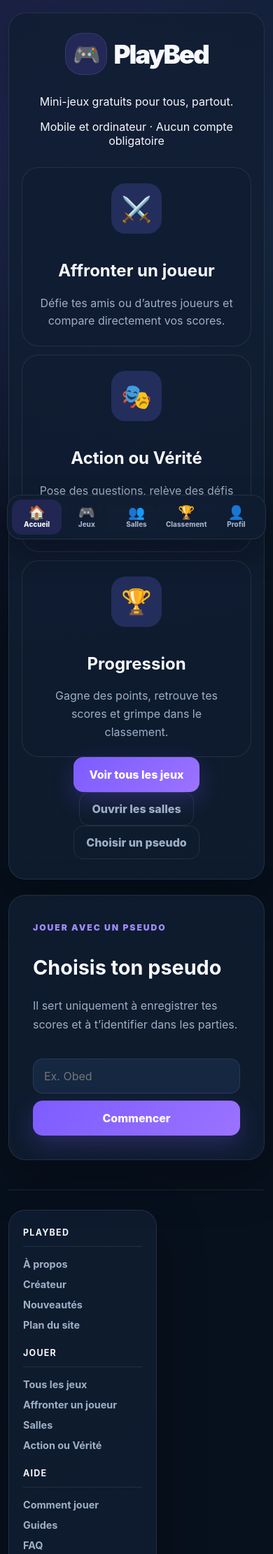
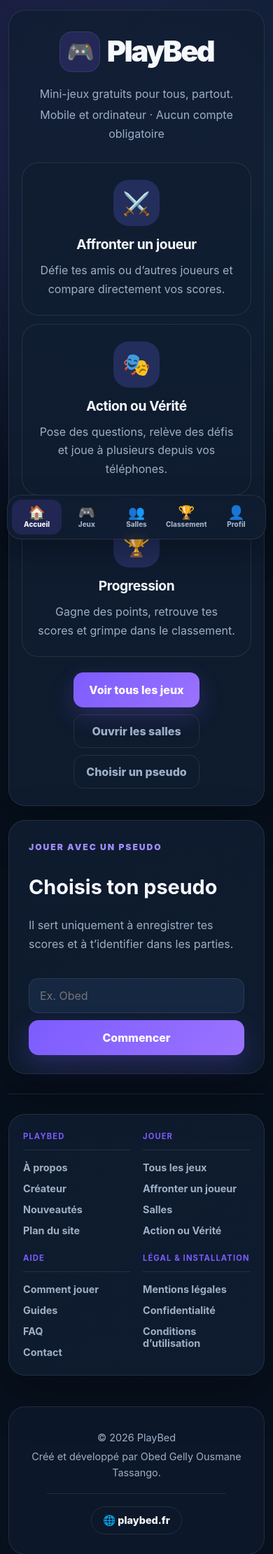
Before and after one commit to Obed236/PlayBed, a Flask app: page / in a window 390 px wide. Shown: the part 63-2284 px from the top of the page at 70% size. Run offline with Flask 3, Linux system fonts and the light colour scheme; data that the repository does not hold is empty; some libraries are stand-ins or nearby versions.

Commit message:
Refine PlayBed app layout to match approved mockup

```diff
--- a/static/css/app-layout.css
+++ b/static/css/app-layout.css
@@ -1,9 +1,10 @@
-/* PlayBed app-style layout — structure only, using existing PlayBed colors */
+/* PlayBed app-style layout — preserves the existing PlayBed color palette. */
+.pb-home-page { padding-top: 22px; }
 
 .pb-home-shell {
     width: min(1180px, calc(100% - 40px));
-    margin: 34px auto 0;
-    padding: clamp(32px, 6vw, 72px);
+    margin: 0 auto;
+    padding: clamp(38px, 6vw, 74px) clamp(24px, 5vw, 58px);
     border: 1px solid var(--border);
     border-radius: 32px;
     background: linear-gradient(145deg, var(--surface), color-mix(in srgb, var(--surface-solid) 88%, transparent));
@@ -15,127 +16,119 @@
     display: inline-flex;
     align-items: center;
     justify-content: center;
-    gap: 14px;
-    margin-bottom: 18px;
-    font-size: clamp(2.3rem, 7vw, 4.8rem);
+    gap: 16px;
+    font-size: clamp(2.7rem, 7vw, 5.2rem);
     font-weight: 950;
     letter-spacing: -.06em;
+    line-height: 1;
 }
 
 .pb-home-brand-icon {
-    width: clamp(60px, 11vw, 92px);
-    height: clamp(60px, 11vw, 92px);
+    width: clamp(64px, 10vw, 94px);
+    height: clamp(64px, 10vw, 94px);
     display: grid;
     place-items: center;
     border-radius: 24px;
     border: 1px solid var(--border);
     background: color-mix(in srgb, var(--primary) 18%, var(--surface));
-    font-size: clamp(2rem, 7vw, 3.6rem);
+    font-size: clamp(2.2rem, 6vw, 3.7rem);
 }
 
-.pb-home-intro {
-    max-width: 720px;
-    margin: 0 auto;
+.pb-home-copy {
+    margin: 24px auto 0;
     color: var(--muted);
-    font-size: clamp(1rem, 2.4vw, 1.18rem);
-    line-height: 1.7;
+    font-size: clamp(1rem, 2.2vw, 1.2rem);
+    line-height: 1.65;
 }
-
-.pb-home-actions {
-    display: flex;
-    justify-content: center;
-    gap: 12px;
-    flex-wrap: wrap;
-    margin-top: 28px;
-}
+.pb-home-copy p { margin: 4px 0; }
 
 .pb-home-cards {
     display: grid;
     grid-template-columns: repeat(3, minmax(0, 1fr));
     gap: 18px;
-    margin-top: 42px;
+    margin-top: 44px;
 }
 
 .pb-home-card {
-    min-height: 250px;
-    padding: 28px 24px;
+    min-height: 280px;
+    padding: 30px 24px;
     display: flex;
     flex-direction: column;
     align-items: center;
     justify-content: center;
     border: 1px solid var(--border);
     border-radius: 24px;
-    background: color-mix(in srgb, var(--surface-solid) 72%, transparent);
-    transition: transform .18s ease, border-color .18s ease;
+    background: color-mix(in srgb, var(--surface-solid) 76%, transparent);
+    transition: transform .18s ease, border-color .18s ease, background .18s ease;
 }
-
 .pb-home-card:hover {
     transform: translateY(-4px);
     border-color: color-mix(in srgb, var(--primary) 42%, var(--border));
+    background: color-mix(in srgb, var(--surface-solid) 88%, transparent);
+}
+.pb-home-card-icon {
+    width: 78px;
+    height: 78px;
+    display: grid;
+    place-items: center;
+    margin-bottom: 20px;
+    border-radius: 22px;
+    background: color-mix(in srgb, var(--primary) 14%, var(--surface-2));
+    font-size: 2.35rem;
+}
+.pb-home-card h2 {
+    margin: 0 0 12px;
+    font-size: clamp(1.2rem, 2.4vw, 1.55rem);
+    letter-spacing: -.02em;
+}
+.pb-home-card p {
+    margin: 0;
+    max-width: 285px;
+    color: var(--muted);
+    line-height: 1.65;
 }
 
-.pb-home-card-icon {
-    width: 72px;
-    height: 72px;
-    display: grid;
-    place-items: center;
-    margin-bottom: 18px;
-    border-radius: 20px;
-    background: color-mix(in srgb, var(--primary) 14%, var(--surface-2));
-    font-size: 2.2rem;
-}
-
-.pb-home-card h3 {
-    margin: 0 0 10px;
-    font-size: 1.32rem;
-}
-
-.pb-home-card p {
-    margin: 0;
-    max-width: 280px;
-    color: var(--muted);
-    line-height: 1.6;
+.pb-home-shortcuts {
+    display: flex;
+    justify-content: center;
+    flex-wrap: wrap;
+    gap: 10px;
+    margin-top: 28px;
 }
 
 .pb-home-player {
     width: min(1180px, calc(100% - 40px));
-    margin: 22px auto 0;
+    margin: 20px auto 0;
 }
+.pb-player-compact { padding: 26px 28px; }
 
 .pb-site-footer {
     width: min(1180px, calc(100% - 40px));
-    margin: 42px auto 18px;
+    margin: 28px auto 18px;
 }
 
 .pb-footer-panel {
-    padding: 32px;
+    padding: 34px 34px 38px;
     border: 1px solid var(--border);
     border-radius: 28px;
     background: linear-gradient(145deg, var(--surface), color-mix(in srgb, var(--surface-solid) 90%, transparent));
     box-shadow: var(--shadow);
 }
-
 .pb-footer-grid {
     display: grid;
     grid-template-columns: repeat(4, minmax(0, 1fr));
-    gap: 28px;
+    gap: 30px;
 }
-
 .pb-footer-column h3 {
     margin: 0 0 16px;
     padding-bottom: 12px;
     border-bottom: 1px solid var(--border);
-    color: var(--text);
+    color: var(--primary);
     font-size: .78rem;
     letter-spacing: .1em;
     text-transform: uppercase;
 }
-
-.pb-footer-links {
-    display: grid;
-    gap: 12px;
-}
-
+.pb-footer-links { display: grid; gap: 13px; }
 .pb-footer-links a,
 .pb-footer-links button {
     width: fit-content;
@@ -147,34 +140,25 @@
     font-weight: 700;
     cursor: pointer;
 }
-
 .pb-footer-links a:hover,
-.pb-footer-links button:hover {
-    color: var(--text);
-}
+.pb-footer-links button:hover { color: var(--text); }
 
 .pb-footer-bottom {
     margin-top: 16px;
-    padding: 26px 22px;
+    padding: 28px 22px;
     border: 1px solid var(--border);
     border-radius: 24px;
     text-align: center;
     color: var(--muted);
     background: color-mix(in srgb, var(--surface) 78%, transparent);
 }
-
-.pb-footer-bottom p {
-    margin: 4px 0;
-    line-height: 1.6;
-}
-
+.pb-footer-bottom p { margin: 4px 0; line-height: 1.6; }
 .pb-footer-divider {
     width: min(420px, 80%);
     height: 1px;
     margin: 18px auto;
     background: var(--border);
 }
-
 .pb-footer-domain {
     display: inline-flex;
     align-items: center;
@@ -187,51 +171,49 @@
 }
 
 @media (max-width: 820px) {
+    .pb-home-page { padding-top: 14px; }
     .pb-home-shell {
         width: min(100% - 24px, 1180px);
-        margin-top: 18px;
-        padding: 28px 18px;
+        padding: 30px 18px 24px;
         border-radius: 24px;
     }
-
-    .pb-home-brand {
-        gap: 10px;
-        margin-bottom: 12px;
-    }
-
+    .pb-home-brand { gap: 10px; }
+    .pb-home-copy { margin-top: 18px; }
     .pb-home-cards {
         grid-template-columns: 1fr;
         margin-top: 28px;
         gap: 12px;
     }
-
     .pb-home-card {
         min-height: 0;
-        padding: 22px 18px;
+        padding: 24px 18px;
     }
-
+    .pb-home-card-icon {
+        width: 66px;
+        height: 66px;
+        margin-bottom: 14px;
+        font-size: 2rem;
+    }
+    .pb-home-shortcuts { margin-top: 22px; }
     .pb-home-player,
-    .pb-site-footer {
-        width: min(100% - 24px, 1180px);
-    }
-
+    .pb-site-footer { width: min(100% - 24px, 1180px); }
     .pb-footer-panel {
         padding: 24px 20px;
         border-radius: 24px;
     }
-
     .pb-footer-grid {
         grid-template-columns: repeat(2, minmax(0, 1fr));
         gap: 24px 18px;
     }
-
-    .pb-footer-bottom {
-        margin-bottom: 92px;
-    }
+    .pb-footer-bottom { margin-bottom: 92px; }
 }
 
 @media (max-width: 520px) {
-    .pb-footer-grid {
-        grid-template-columns: 1fr;
-    }
+    .pb-home-brand { font-size: 2.6rem; }
+    .pb-home-brand-icon { width: 58px; height: 58px; border-radius: 18px; font-size: 2rem; }
+    .pb-home-shortcuts { display: grid; }
+    .pb-home-shortcuts > * { width: 100%; }
+    .pb-footer-grid { grid-template-columns: 1fr 1fr; }
+    .pb-footer-column h3 { font-size: .7rem; }
+    .pb-footer-links a, .pb-footer-links button { font-size: .9rem; }
 }
```
